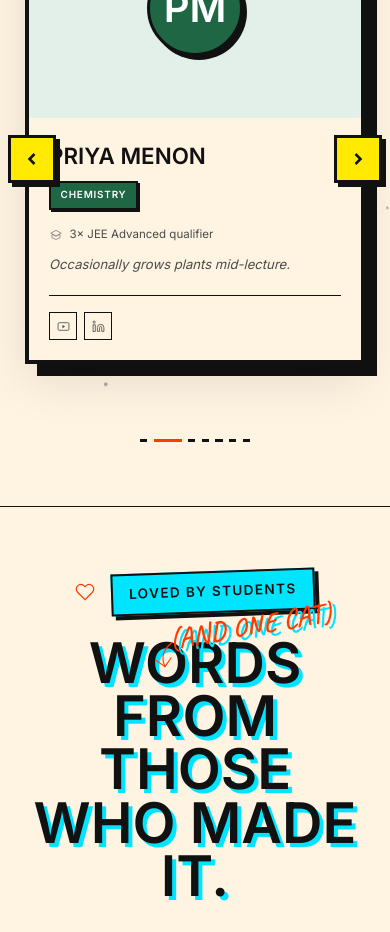
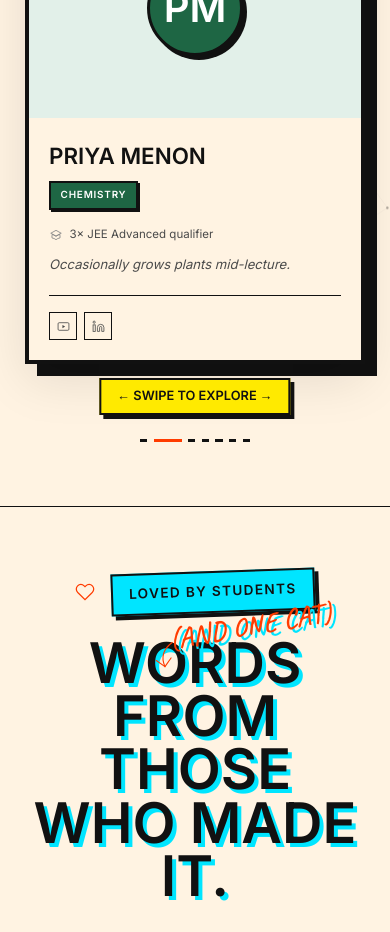
Before and after one commit to Dhritish-Mukherjee/strivers-site, a React (Vite) app: page / in a window 390 px wide. Shown: the part 7520-8452 px from the top of the page. Built offline with nearby package versions, Linux system fonts and the light colour scheme.

Commit message:
Fix text overflows and update faculty carousel to swipe on mobile

```diff
--- a/src/components/FacultyCarousel.jsx
+++ b/src/components/FacultyCarousel.jsx
@@ -224,6 +224,7 @@ export default function FacultyCarousel() {
   const [hovered, setHovered] = useState(false);
   const [expanded, setExpanded] = useState(false);
   const pausedRef = useRef(false);
+  const touchStart = useRef(null);
 
   useEffect(() => {
     pausedRef.current = hovered || expanded;
@@ -287,7 +288,7 @@ export default function FacultyCarousel() {
               Meet Your Educators
 
               {/* Handwritten Marginalia Annotation */}
-              <span style={{
+              <span className="faculty-marginalia" style={{
                 position: 'absolute',
                 top: '-1.2rem',
                 right: '-7rem',
@@ -322,12 +323,19 @@ export default function FacultyCarousel() {
       </div>
 
       {/* Coverflow track */}
-      <div
+      <div className="faculty-track"
         style={{ position:'relative', height: expanded ? '760px' : '560px', overflow:'hidden',
           display:'flex', alignItems:'center', justifyContent:'center',
           paddingBottom:'var(--section-py)', transition: 'height 0.48s cubic-bezier(0.16, 1, 0.3, 1)' }}
         onMouseEnter={() => setHovered(true)}
         onMouseLeave={() => setHovered(false)}
+        onTouchStart={e => { touchStart.current = e.touches[0].clientX; }}
+        onTouchEnd={e => {
+          if (touchStart.current === null) return;
+          const d = touchStart.current - e.changedTouches[0].clientX;
+          if (Math.abs(d) > 40) go(d > 0 ? 1 : -1);
+          touchStart.current = null;
+        }}
       >
         {visibleCards.map(({ person, idx, rp }) => (
           <motion.div
@@ -341,18 +349,15 @@ export default function FacultyCarousel() {
           </motion.div>
         ))}
 
-        {/* Mobile Nav Buttons Overlay */}
-        <div className="mobile-nav-buttons" style={{ position: 'absolute', top: '50%', left: '0.5rem', right: '0.5rem', transform: 'translateY(-50%)', display: 'none', justifyContent: 'space-between', zIndex: 20, pointerEvents: 'none' }}>
-           {[-1,1].map(dir => (
-              <button key={dir} onClick={() => go(dir)}
-                style={{ width:'3rem', height:'3rem', border:'3px solid var(--color-ink)',
-                  background:'var(--color-yellow)', color:'var(--color-ink)', cursor:'pointer',
-                  display:'flex', alignItems:'center', justifyContent:'center', boxShadow: '4px 4px 0px var(--color-ink)', pointerEvents: 'auto', padding: 0 }}>
-                <svg width="20" height="20" viewBox="0 0 24 24" fill="none" stroke="currentColor" strokeWidth="3">
-                  {dir === -1 ? <path d="M15 18l-6-6 6-6"/> : <path d="M9 18l6-6-6-6"/>}
-                </svg>
-              </button>
-           ))}
+        {/* Mobile Swipe Hint */}
+        <div className="mobile-swipe-hint" style={{
+          display: 'none', position: 'absolute', bottom: '1.5rem', left: '50%', transform: 'translateX(-50%)',
+          fontFamily: 'var(--font-sans)', fontSize: '0.8rem', fontWeight: 700, textTransform: 'uppercase',
+          color: 'var(--color-ink)', background: 'var(--color-yellow)', border: '2px solid var(--color-ink)',
+          padding: '0.4rem 1rem', boxShadow: '4px 4px 0px var(--color-ink)', zIndex: 20,
+          pointerEvents: 'none', alignItems: 'center', gap: '0.5rem', whiteSpace: 'nowrap'
+        }}>
+          ← Swipe to explore →
         </div>
       </div>
 
@@ -374,8 +379,9 @@ export default function FacultyCarousel() {
         @media(max-width:768px){
           #faculty .faculty-ghost-text { display: none; }
           .faculty-header .desktop-nav-buttons { display: none !important; }
-          .mobile-nav-buttons { display: flex !important; }
+          .mobile-swipe-hint { display: flex !important; }
           .faculty-header { flex-direction: column; align-items: flex-start !important; gap: 1.5rem; }
+          .faculty-marginalia { right: 0 !important; top: 110% !important; }
         }
       `}</style>
     </section>
--- a/src/components/Hero.jsx
+++ b/src/components/Hero.jsx
@@ -162,6 +162,7 @@ export default function Hero() {
 
               {/* Maximalist Sticker */}
               <motion.div
+                className="hero-sticker"
                 initial={{ opacity: 0, scale: 0.5, rotate: -20 }}
                 animate={{ opacity: 1, scale: 1, rotate: 12 }}
                 transition={{ delay: 0.9, type: 'spring', stiffness: 200, damping: 15 }}
@@ -319,7 +320,12 @@ export default function Hero() {
         </div>
       </div>
 
-      <style>{`@media(max-width:768px){.hero-grid{grid-template-columns:1fr!important;gap:2.5rem!important;}}`}</style>
+      <style>{`
+        @media(max-width:768px){
+          .hero-grid{grid-template-columns:1fr!important;gap:2.5rem!important;}
+          .hero-sticker{left: auto !important; right: 0 !important; top: -3rem !important;}
+        }
+      `}</style>
 
       {/* Video Modal */}
       {videoOpen && (
```
